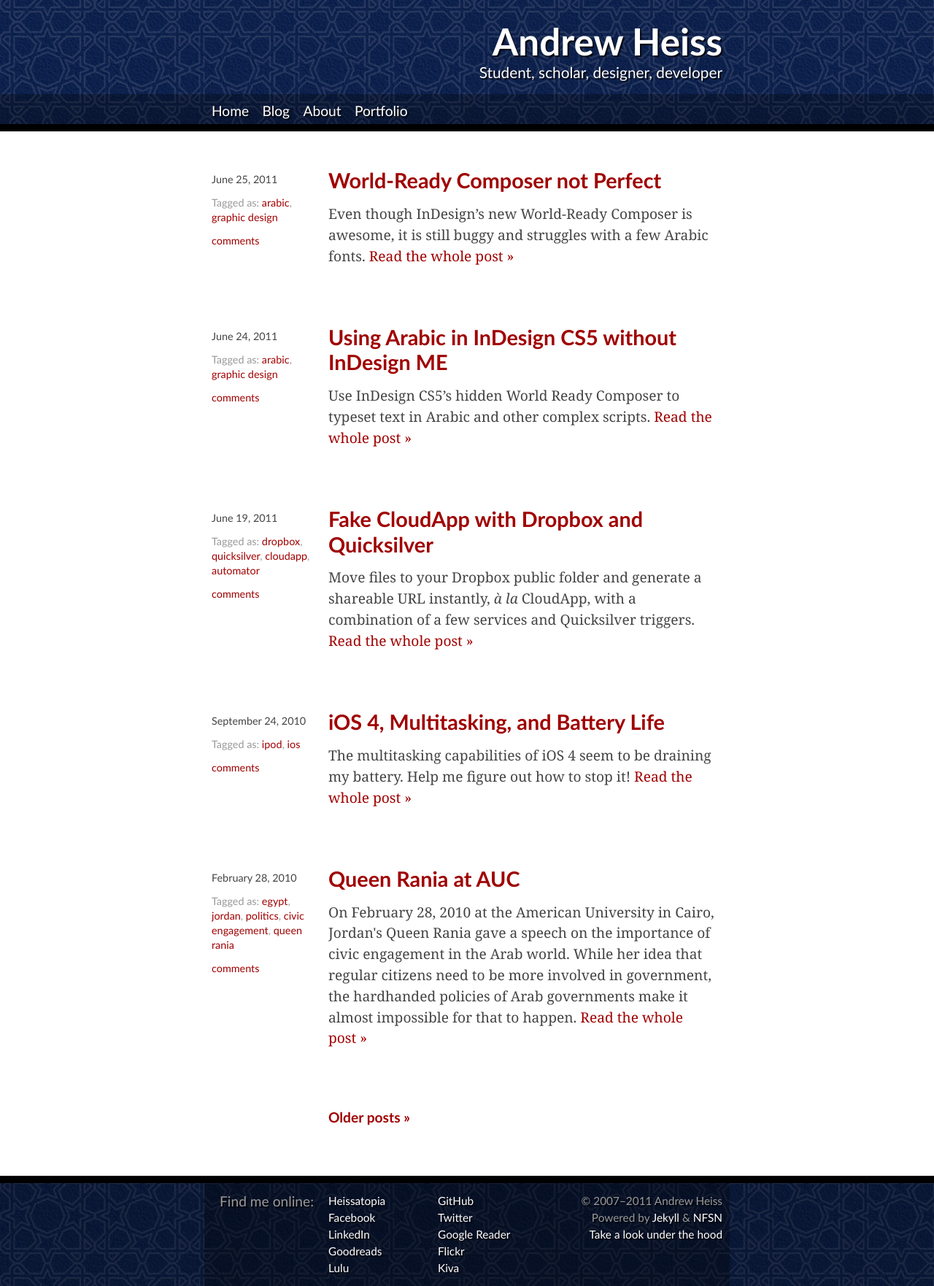
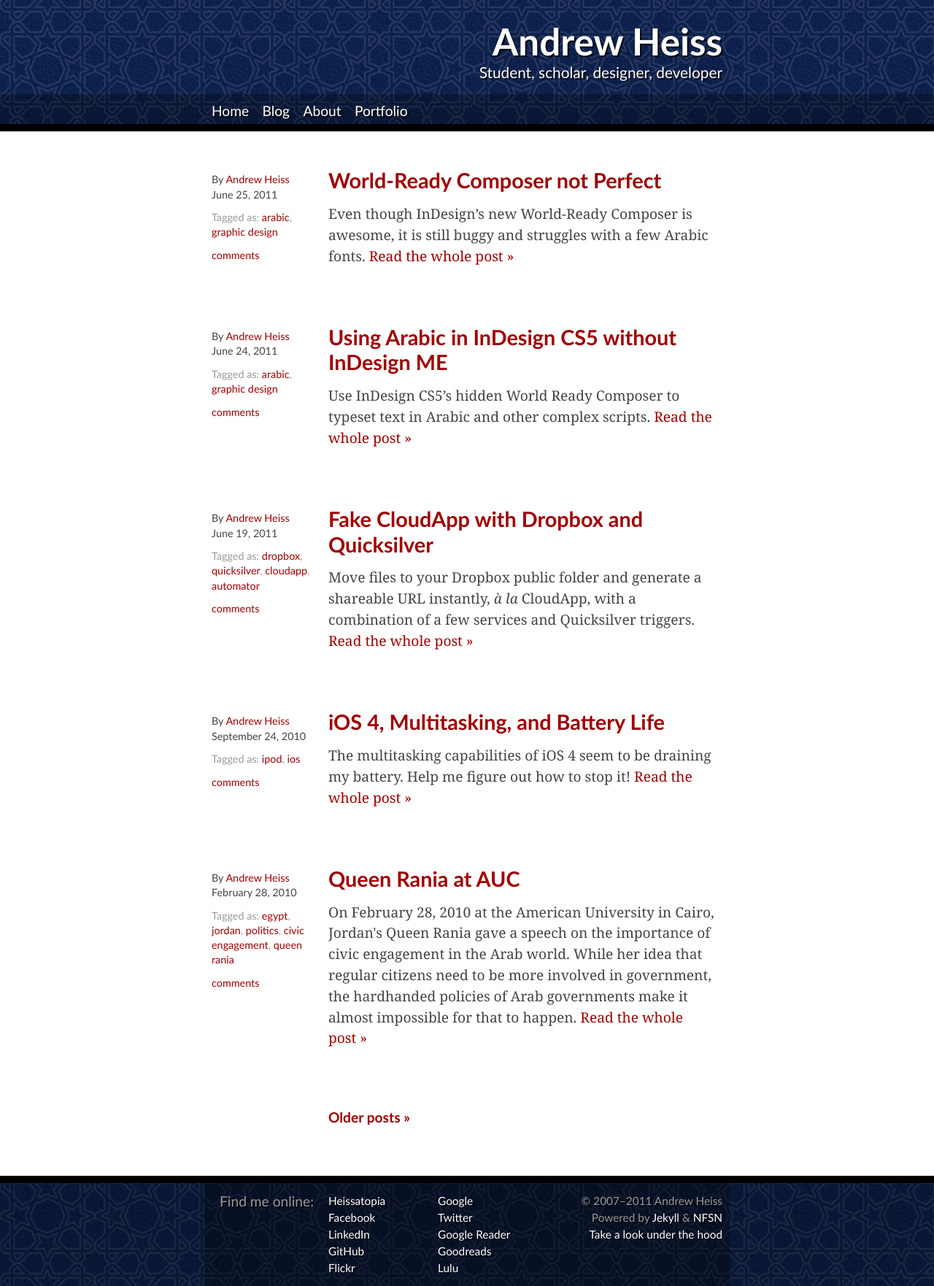
Before and after one commit to andrewheiss/ah-jekyll, a Jekyll site: the page built from blog.html, in a window 1280 px wide. Shown: the whole page at 73% size. Built offline with Jekyll 4.4.1, drawn with Linux system fonts in a browser that asks for light colours; some web fonts are replaced; Markdown is read by kramdown in place of the engine named in the settings; comment, search, counter and statistics services are not loaded.

Commit message:
Updated rel "author" and "me" tags
Added rel="author" to all blog posts and updated footer with rel="me" to Google Profile

```diff
--- a/_includes/footer.html
+++ b/_includes/footer.html
@@ -7,16 +7,15 @@
 					<div class="column grid_4 online">
 						<ul>
 							<li><a href="http://www.heissatopia.com" title="Heissatopia" rel="me">Heissatopia</a></li>
-							<li><a href="http://github.com/andrewheiss" title="Andrew Heiss on GitHub" rel="me">GitHub</a></li>
+							<li><a href="http://profiles.google.com/andrewheiss" rel="me">Google</a></li>
 							<li><a href="http://www.facebook.com/andrewheiss" title="Andrew Heiss on Facebook" rel="me">Facebook</a></li>
 							<li><a href="http://twitter.com/andrewheiss" title="Andrew Heiss on Twitter" rel="me">Twitter</a></li>
 							<li><a href="http://www.linkedin.com/in/andrewheiss" title="Andrew Heiss on LinkedIn" rel="me">LinkedIn</a></li>
 							<li><a href="http://www.google.com/reader/shared/andrewheiss" title="Andrew's Shared Items" rel="me">Google Reader</a></li>
+							<li><a href="http://github.com/andrewheiss" title="Andrew Heiss on GitHub" rel="me">GitHub</a></li>
 							<li><a href="http://www.goodreads.com/user/show/2733632-andrew-heiss" title="Andrew Heiss on Goodreads" rel="me">Goodreads</a></li>
 							<li><a href="http://www.flickr.com/photos/andrewheiss" title="Andrew Heiss on Flickr" rel="me">Flickr</a></li>
 							<li><a href="http://stores.lulu.com/andrewheiss" title="Andrew Heiss on Lulu.com" rel="me">Lulu</a></li>
-							<li><a href="http://www.kiva.org/lender/andrewheiss" title="Andrew Heiss on Kiva" rel="me">Kiva</a></li>
-
 						</ul>
 					</div>
 					<div class="column grid_3 copyright">
--- a/_includes/meta.html
+++ b/_includes/meta.html
@@ -1,4 +1,5 @@
-<p>
+<p class="byline">
+	By <a rel="author" href="http://profiles.google.com/andrewheiss">Andrew Heiss</a><br />
 	<span class="date" title="{{ page.date | date_to_xmlschema }}">
 		<span class="month">{{ page.date | date: '%B' }}</span>
 		<span class="date">{{ page.date | date: '%e' }}, </span>
--- a/css/styles.css
+++ b/css/styles.css
@@ -443,7 +443,7 @@ textarea {
 	text-align: left;
 }
 
-.post-meta .date {
+.post-meta .byline {
 	color: #444;
 }
 
```
